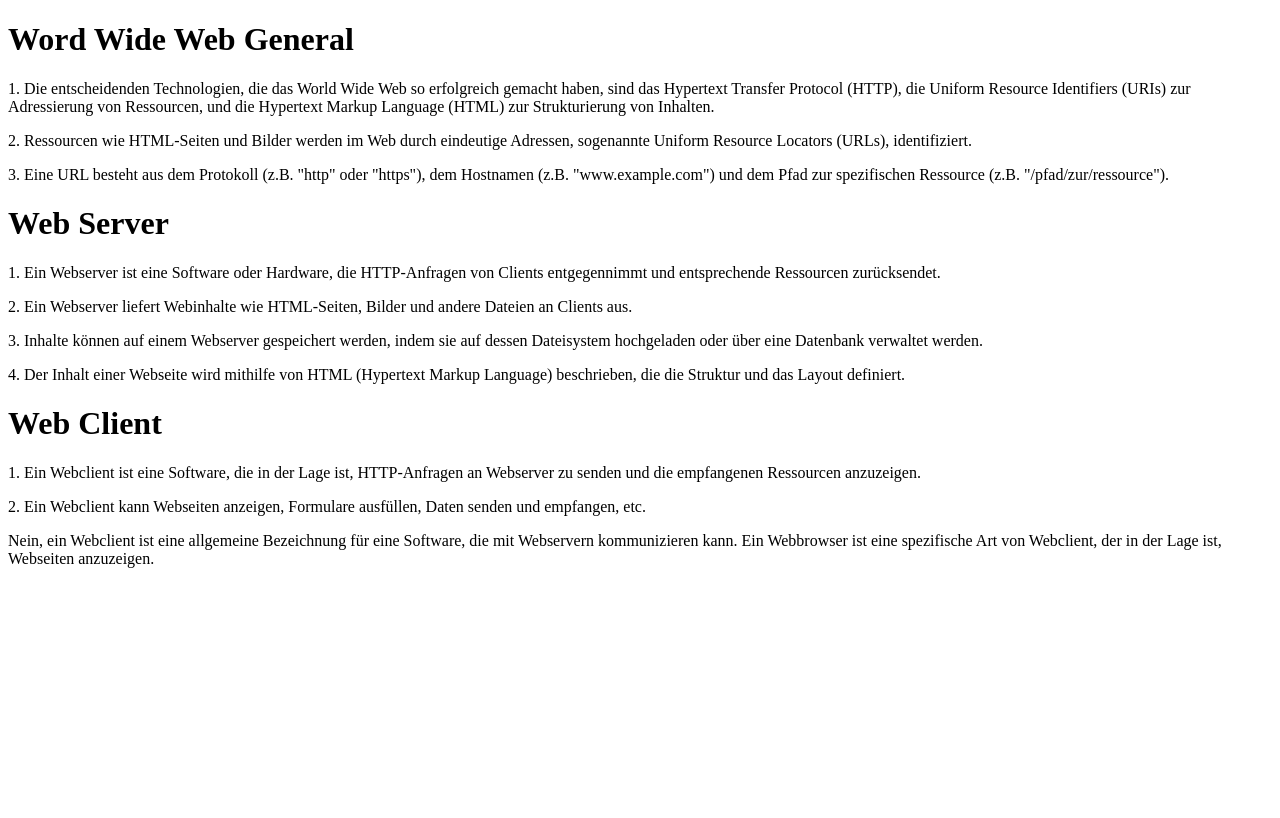
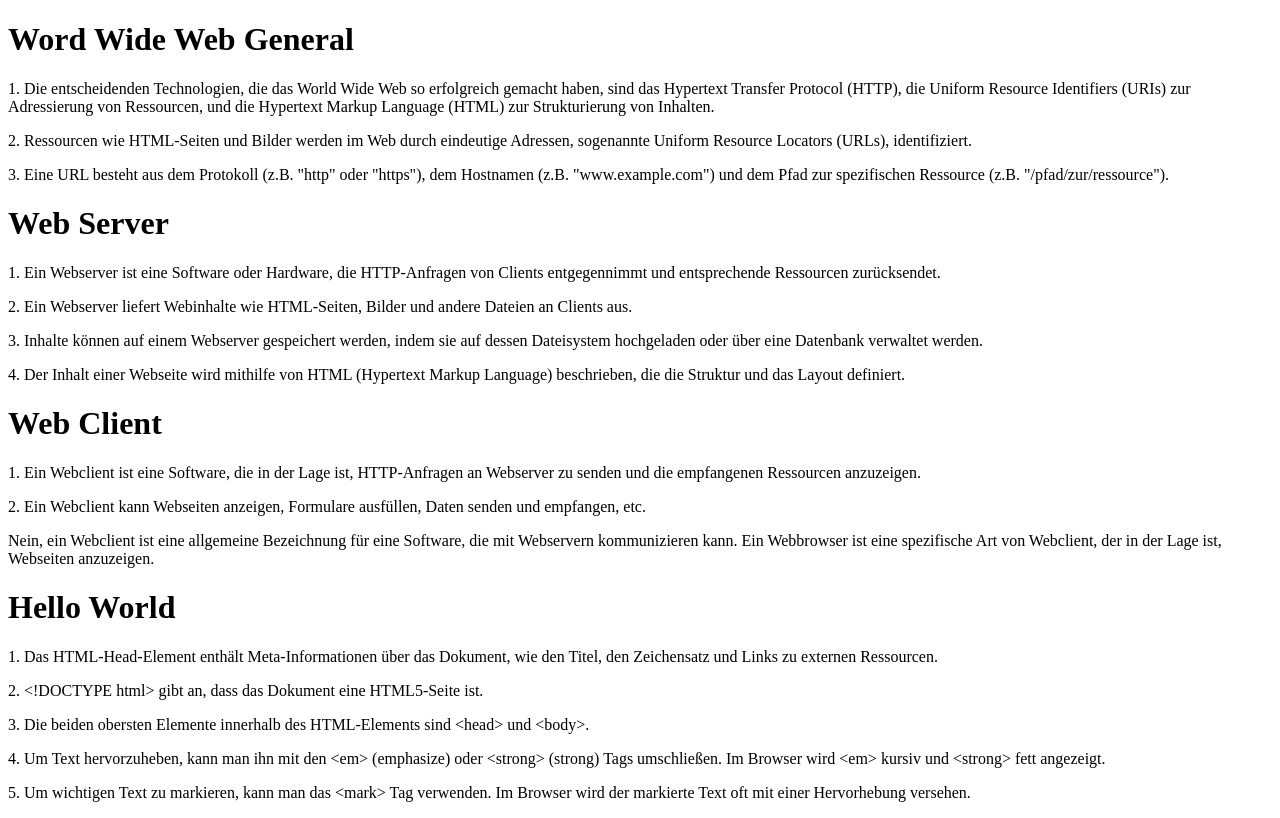
Before and after one commit to 2324-2bhif-wmc-assignments/00-cheat-sheet-DavidHaludek, a plain HTML site: page CheatSheet.html in a window 1280 px wide. Drawn offline with Linux system fonts and the light colour scheme.

Commit message:
Add files via upload
I finished the last questions about Hello world

```diff
--- a/CheatSheet.html
+++ b/CheatSheet.html
@@ -39,3 +39,21 @@
 </p>
 
 <p>Nein, ein Webclient ist eine allgemeine Bezeichnung für eine Software, die mit Webservern kommunizieren kann. Ein Webbrowser ist eine spezifische Art von Webclient, der in der Lage ist, Webseiten anzuzeigen.</p>
+<h1>Hello World</h1>
+<p>
+  1. Das HTML-Head-Element enthält Meta-Informationen über das Dokument, wie den Titel, den Zeichensatz und Links zu externen Ressourcen.
+</p>
+<p>
+  2. &lt;!DOCTYPE html&gt; gibt an, dass das Dokument eine HTML5-Seite ist.
+</p>
+<p>
+  3. Die beiden obersten Elemente innerhalb des HTML-Elements sind &lt;head&gt; und &lt;body&gt;.
+</p>
+<p>
+  4. Um Text hervorzuheben, kann man ihn mit den &lt;em&gt; (emphasize) oder &lt;strong&gt; (strong) Tags umschließen. Im Browser wird &lt;em&gt; kursiv und &lt;strong&gt; fett angezeigt.
+</p>
+<p>
+  5. Um wichtigen Text zu markieren, kann man das &lt;mark&gt; Tag verwenden. Im Browser wird der markierte Text oft mit einer Hervorhebung versehen.
+</p>
+</body>
+</html>
```
